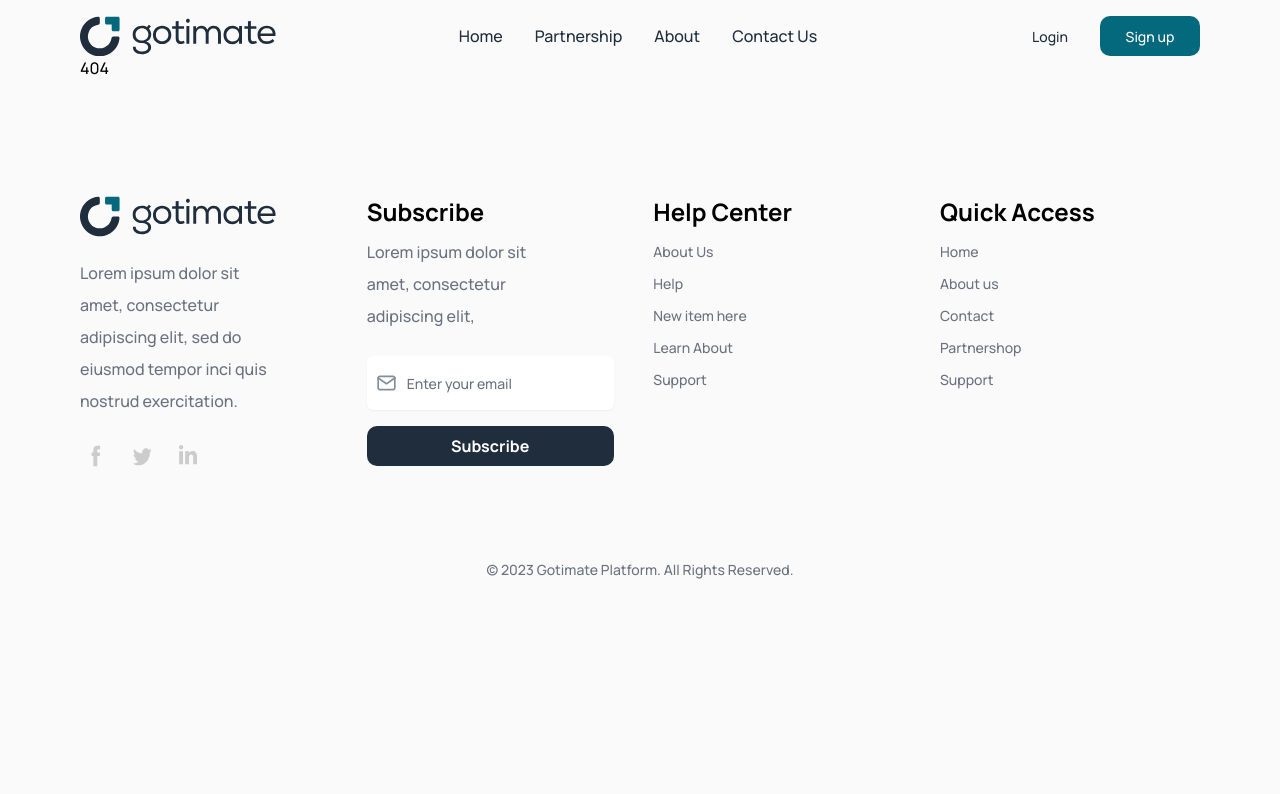
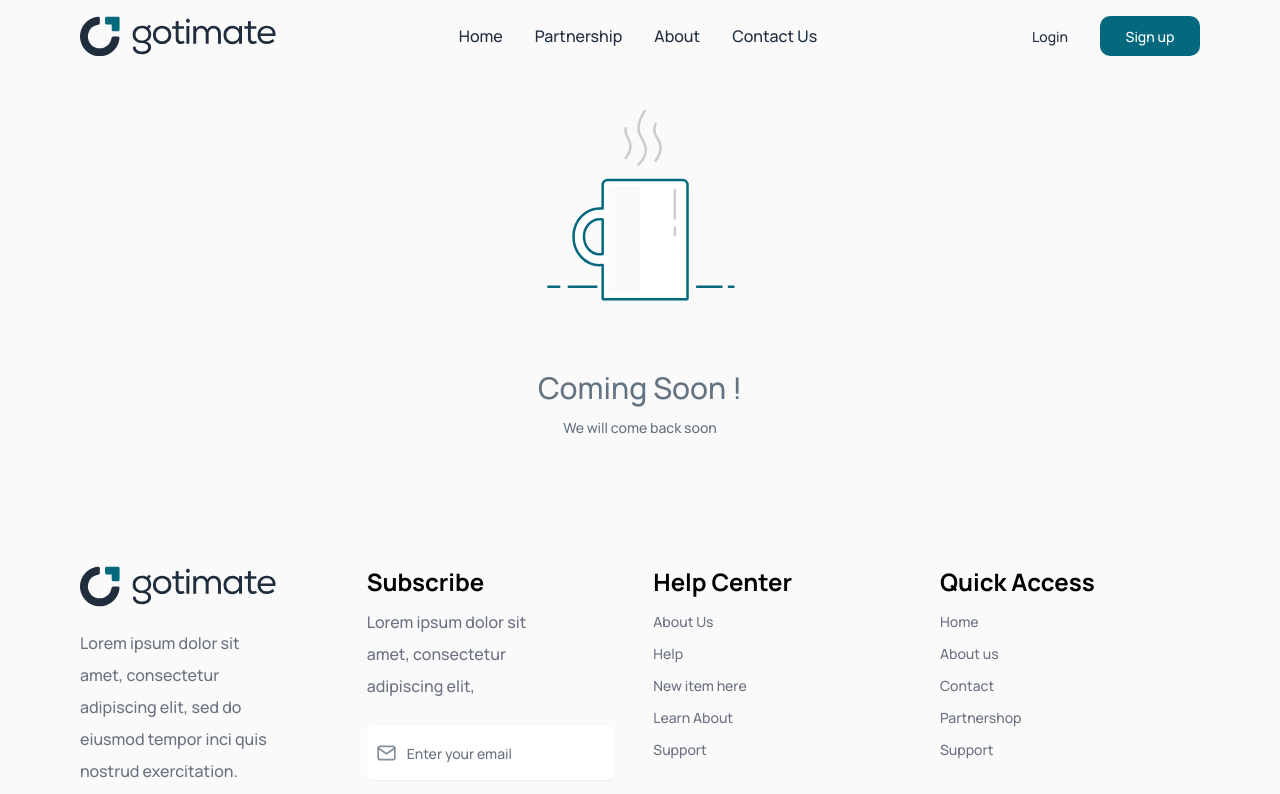
Before and after one commit to alirezakm10/gotimate-frontend, a Next.js app: page /comingsoon in a window 1280 px wide. Before the commit this address had no page. Shown: the top 794 px of the page. Built offline with nearby package versions, Linux system fonts and the light colour scheme.

Commit message:
not found & coming soon page added to the front end

```diff
--- a/pages/404.jsx
+++ b/pages/404.jsx
@@ -1,7 +1,22 @@
 const index = () => {
   return (
-    <section className="h-full w-full" >
-     404
+    <section className="h-full w-full flex flex-col items-center justify-center" >
+     <svg width="364" height="290" viewBox="0 0 364 290" fill="none" xmlns="http://www.w3.org/2000/svg">
+<path fill-rule="evenodd" clip-rule="evenodd" d="M134.084 203C116.442 203 102.14 189.042 102.14 171.825C102.14 154.607 116.442 140.65 134.084 140.65C134.834 140.65 135.578 140.675 136.316 140.725C135.803 137.877 135.536 134.945 135.536 131.95C135.536 104.722 157.639 82.6499 184.904 82.6499C206.671 82.6499 225.148 96.7178 231.714 116.246C233.27 116.083 234.85 116 236.45 116C260.908 116 280.736 135.476 280.736 159.5C280.736 182.324 262.841 201.155 240.08 202.968V203H158.053H134.084ZM151.502 203H141.39H151.502Z" fill="white"/>
+<path d="M151.502 203H141.39M134.084 203C116.442 203 102.14 189.042 102.14 171.825C102.14 154.607 116.442 140.65 134.084 140.65C134.834 140.65 135.578 140.675 136.316 140.725C135.803 137.877 135.536 134.945 135.536 131.95C135.536 104.722 157.639 82.6499 184.904 82.6499C206.671 82.6499 225.148 96.7178 231.714 116.246C233.27 116.083 234.85 116 236.45 116C260.908 116 280.736 135.476 280.736 159.5C280.736 182.324 262.841 201.155 240.08 202.968V203H158.053H134.084Z" stroke="#05697E" stroke-width="2.5" stroke-linecap="round"/>
+<path fill-rule="evenodd" clip-rule="evenodd" d="M169.821 93.2969C169.821 140.02 211.959 178.521 266.216 183.719C259.417 192.069 248.916 197.733 236.954 198.623V198.65H139.519C127.697 198.65 107.948 193.676 107.948 171.895C107.948 150.114 123.302 145.14 139.519 145.14C140.209 145.14 140.893 145.162 141.57 145.205C141.099 142.761 141.017 140.242 140.854 137.674C139.752 120.327 147.331 98.4652 169.847 91.3501C169.829 91.9987 169.821 92.647 169.821 93.2969ZM185.073 166.399C180.661 166.399 177.084 169.929 177.084 174.283C177.084 178.637 180.661 182.166 185.073 182.166C189.485 182.166 193.062 178.637 193.062 174.283C193.062 169.929 189.485 166.399 185.073 166.399Z" fill="#FAFAFA"/>
+<path d="M185.63 182.7C190.041 182.7 193.616 179.129 193.616 174.725C193.616 170.321 190.041 166.75 185.63 166.75C181.219 166.75 177.644 170.321 177.644 174.725C177.644 179.129 181.219 182.7 185.63 182.7Z" stroke="#05697E" stroke-width="2.5"/>
+<path d="M163.124 158.05L173.288 150.085L163.124 142.502" stroke="#05697E" stroke-width="2.5" stroke-linecap="round" stroke-linejoin="round"/>
+<path d="M208.136 158.05L197.972 150.085L208.136 142.502" stroke="#05697E" stroke-width="2.5" stroke-linecap="round" stroke-linejoin="round"/>
+<path d="M199.424 97.1499C208.875 99.6476 216.337 107.029 218.939 116.425" stroke="#05697E" stroke-width="2.5" stroke-linecap="round"/>
+<path d="M229.916 72.5C232.322 72.5 234.272 70.5525 234.272 68.15C234.272 65.7476 232.322 63.8 229.916 63.8C227.51 63.8 225.56 65.7476 225.56 68.15C225.56 70.5525 227.51 72.5 229.916 72.5Z" stroke="#05697E" stroke-width="2"/>
+<path d="M274.928 95.7C277.334 95.7 279.284 93.7524 279.284 91.35C279.284 88.9476 277.334 87 274.928 87C272.522 87 270.572 88.9476 270.572 91.35C270.572 93.7524 272.522 95.7 274.928 95.7Z" fill="#05697E"/>
+<path d="M241.18 83.748L253.316 95.8675M253.5 83.748L241.364 95.8675L253.5 83.748Z" stroke="#05697E" stroke-width="2.5" stroke-linecap="round" stroke-linejoin="round"/>
+<path d="M104.178 109.615L112.89 118.315M112.89 109.615L104.178 118.315L112.89 109.615Z" stroke="#05697E" stroke-width="2.5" stroke-linecap="round" stroke-linejoin="round"/>
+<path d="M123.92 100.05C126.326 100.05 128.276 98.1025 128.276 95.7001C128.276 93.2977 126.326 91.3501 123.92 91.3501C121.514 91.3501 119.564 93.2977 119.564 95.7001C119.564 98.1025 121.514 100.05 123.92 100.05Z" fill="#05697E"/>
+</svg>
+<h1 className="text-3xl text-dimgot" >Nothing here ..!</h1>
+<p className="text-sm text-dimgot py-3" >This page isn't available.</p>
     </section>
   )
 }
--- /dev/null
+++ b/pages/comingsoon.jsx
@@ -0,0 +1,20 @@
+const comingsoon = () => {
+    return (
+      <section className="h-full w-full flex flex-col items-center justify-center" >
+       <svg width="396" height="314" viewBox="0 0 396 314" fill="none" xmlns="http://www.w3.org/2000/svg">
+<path fill-rule="evenodd" clip-rule="evenodd" d="M158.308 209.112L160.668 209.031V241.999C160.668 242.745 161.281 243.35 162.037 243.35H244.151C244.907 243.35 245.52 242.745 245.52 241.999V128.983C245.52 126.248 243.273 124.03 240.502 124.03H165.686C162.915 124.03 160.668 126.248 160.668 128.983V152.483L158.308 152.402C158.031 152.392 157.753 152.387 157.475 152.387C143.163 152.387 131.472 165.045 131.472 180.757C131.472 196.469 143.163 209.126 157.475 209.126C157.753 209.126 158.031 209.122 158.308 209.112ZM158.57 198.276C158.206 198.305 157.841 198.319 157.475 198.319C148.836 198.319 141.995 190.383 141.995 180.757C141.995 171.131 148.836 163.195 157.475 163.195C157.841 163.195 158.206 163.209 158.57 163.238L160.668 163.404V198.11L158.57 198.276Z" fill="white" stroke="#05697E" stroke-width="2.5" stroke-linejoin="round"/>
+<path d="M232.848 133.735V162.495M232.848 171.415V178.862V171.415Z" stroke="#CDCCCC" stroke-width="2.5" stroke-linecap="round" stroke-linejoin="round"/>
+<path d="M106.331 230.79H117.216M286.907 230.79H291.456M255.024 230.79H279.461M126.72 230.79H154.367" stroke="#05697E" stroke-width="2.5" stroke-linecap="round" stroke-linejoin="round"/>
+<path d="M202.752 54.95C198.528 61.5652 196.416 67.3219 196.416 72.22C196.416 80.9431 203.788 84.8497 203.788 94.2988C203.788 99.0947 201.33 103.857 196.416 108.584" stroke="#CDCCCC" stroke-width="2.5" stroke-linecap="round"/>
+<path d="M183.744 72.22C182.362 80.8749 188.496 82.4755 188.496 90.2351C188.496 94.1734 186.912 98.1117 183.744 102.05" stroke="#CDCCCC" stroke-width="2.5" stroke-linecap="round"/>
+<path d="M213.516 68.2544C211.423 73.6225 212.599 76.8945 213.516 78.8205C215.476 82.9371 218.592 86.4907 218.592 90.6798C218.592 95.5452 216.9 100.228 213.516 104.727" stroke="#CDCCCC" stroke-width="2.5" stroke-linecap="round"/>
+<path d="M166.32 131.31C166.32 130.758 166.768 130.31 167.32 130.31L198 130.31V238.64H167.32C166.768 238.64 166.32 238.192 166.32 237.64V131.31Z" fill="#FAFAFA"/>
+</svg>
+
+  <h1 className="text-3xl text-dimgot" >Coming Soon !</h1>
+  <p className="text-sm text-dimgot py-3" >We will come back soon</p>
+      </section>
+    )
+  }
+
+  export default comingsoon
```
